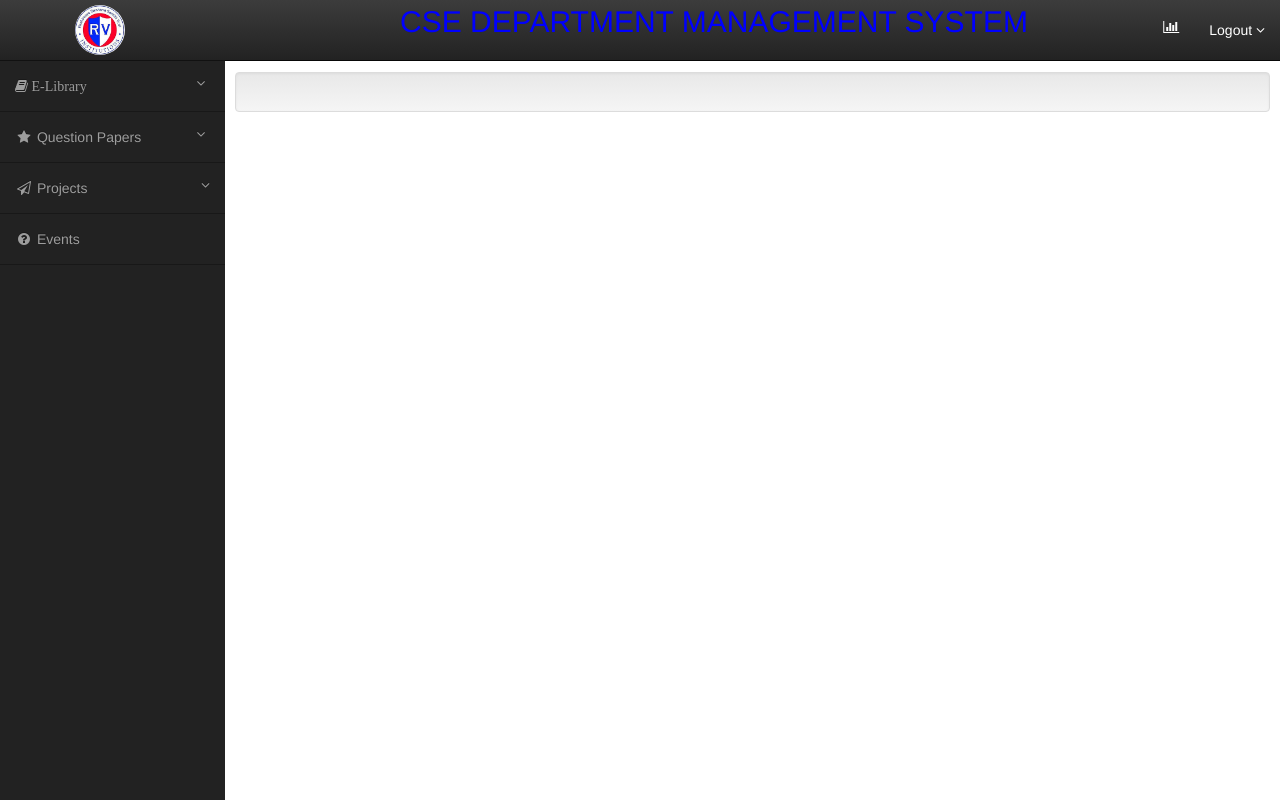
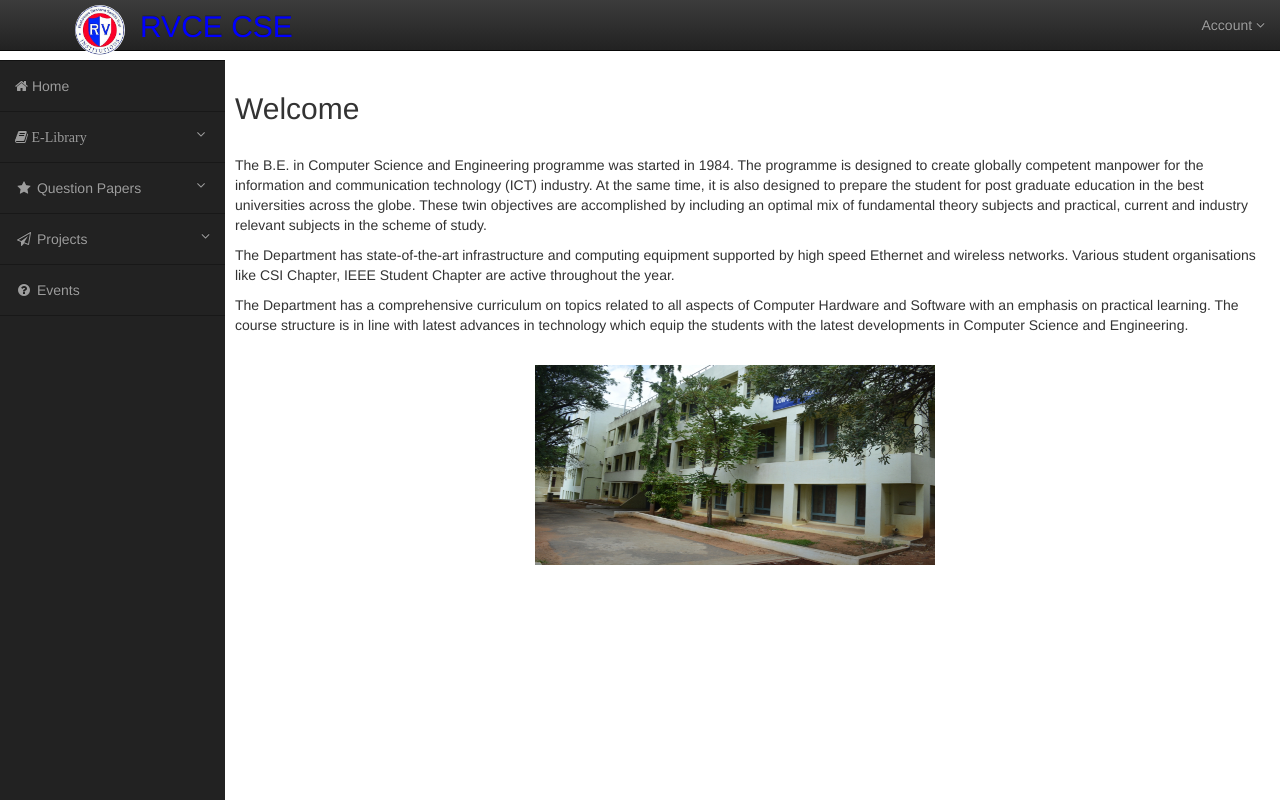
Before and after one commit to viggyr/cse-tracker, a website: page Public/home.html in a window 1280 px wide. Drawn offline with Linux system fonts and the light colour scheme.

Commit message:
home and booksearch

```diff
--- a/Public/home.html
+++ b/Public/home.html
@@ -2,11 +2,12 @@
 <head>
  <link href="css/font-awesome.min.css" rel="stylesheet"/>
  <link href="css/font-awesome.css" rel="stylesheet"/>
+ <link href="css/style.css" rel="stylesheet"/>
 <link href="css/bootstrap.css" rel="stylesheet"/>
 <link href="css/bootstrap-theme.css" rel="stylesheet"/>
 <link href="css/sidebar.css" rel="stylesheet"/>
 <script src="js/jquery.js"></script>
-<script src="js/bootstrap.min.js"></script>
+
 <script src="js/bootstrap.js"></script>
 <script src="js/side.js" type="text/javascript"></script>
 <style>
@@ -22,14 +23,16 @@
     border-radius: 50}
 </style>
 </head>
-<body>
+<body id="home_body">
 <div id="throbber" style="display:none; min-height:120px;"></div>
 <div id="noty-holder"></div>
 <div id="wrapper">
     <!-- Navigation -->
+
     <nav class="navbar navbar-inverse navbar-fixed-top" role="navigation">
         <!-- Brand and toggle get grouped for better mobile display -->
-        <div class="navbar-header">
+        <div class="container-fluid">
+            <div class="navbar-header">
             <button type="button" class="navbar-toggle" data-toggle="collapse" data-target=".navbar-ex1-collapse">
 
                 <span class="sr-only">Toggle navigation</span>
@@ -40,17 +43,16 @@
             <div class="navbar-brand" style="float-left">
                 <img src="images/rv-logo.JPG" style="width:50px;height:50px;margin-left:60px" class="crop">
             </div>
-            <div>
-                <h2 style="margin-top:5px;margin-left:400px;color:blue">CSE DEPARTMENT MANAGEMENT SYSTEM</h2>
+           <div class="navbar-brand">
+                <h2 style="margin-top:5px;color:blue">RVCE CSE</h2>
             </div>
         </div>
-        <!-- Top Menu Items -->
-        <ul class="nav navbar-right top-nav">
-            <li><a href="#" data-placement="bottom" data-toggle="tooltip" href="#" data-original-title="Stats"><i class="fa fa-bar-chart-o"></i>
-                </a>
-            </li>
+
+
+<ul class="nav navbar-nav navbar-right">
+
             <li class="dropdown">
-                <a href="#" class="dropdown-toggle" data-toggle="dropdown">Logout <b class="fa fa-angle-down"></b></a>
+                <a href="#" class="dropdown-toggle" data-toggle="dropdown">Account <b class="fa fa-angle-down"></b></a>
                 <ul class="dropdown-menu">
                     <li><a href="#"><i class="fa fa-fw fa-user"></i> Edit Profile</a></li>
                     <li><a href="#"><i class="fa fa-fw fa-cog"></i> Change Password</a></li>
@@ -59,9 +61,17 @@
                 </ul>
                </li>
             </ul>
+
+        </div>
+
+
+        <!-- Top Menu Items -->
                  <!-- Sidebar Menu Items - These collapse to the responsive navigation menu on small screens -->
         <div class="collapse navbar-collapse navbar-ex1-collapse">
             <ul class="nav navbar-nav side-nav">
+                <li>
+                    <a href="home3.html" target="_self"><i class="fa fa-home" aria-hidden="true"></i> Home</a>
+                </li>
                 <li>
                     <a href="#" data-toggle="collapse" class="fa fa-book" data-target="#submenu-1"><i></i> E-Library <i class="fa fa-fw fa-angle-down pull-right"></i></a>
                     <ul id="submenu-1" class="collapse">
@@ -91,16 +101,39 @@
         </div>
     </nav>
 
-    <div id="page-wrapper">
-        <div class="container-fluid">
-            <!-- Page Heading -->
-            <div class="row" id="main" >
-                <div class="col-sm-12 col-md-12 well" id="content">
-                </div>
+
+    <div id="page-wrapper" class="cform">
+        <!--<form class="form-inline" >
+              <div class="form-group">
+              <div class="input-group">
+              <div class="input-group-addon"><span class="glyphicon glyphicon-book"></span></div>
+
+                <input type="text" class="form-control" id="exampleInputName2" placeholder="Book Title">
+              </div>
+              </div>
+              <div class="form-group">
+              <div class="input-group">
+                  <div class="input-group-addon"><span class="glyphicon glyphicon-user"></span></div>
+
+                <input type="email" class="form-control" id="exampleInputEmail2" placeholder="Author">
+              </div>
+              <button type="submit" class="btn btn btn-primary">Search</button>
+              </div>
+
+        </form> -->
+        <!-- /.container-fluid -->
+        <div style="overflow:hidden" id="content">
+            <h2>Welcome</h2>
+            <br>
+             <p> The B.E. in Computer Science and Engineering programme was started in 1984. The programme is designed to create globally competent manpower for the information and communication technology (ICT) industry. At the same time, it is also designed to prepare the student for post graduate education in the best universities across the globe. These twin objectives are accomplished by including an optimal mix of fundamental theory subjects and practical, current and industry relevant subjects in the scheme of study.</p>
+             <p> The Department has state-of-the-art infrastructure and computing equipment supported by high speed Ethernet and wireless networks. Various student organisations like CSI Chapter, IEEE Student Chapter are active throughout the year.</p>
+             <p>The Department has a comprehensive curriculum on topics related to all aspects of Computer Hardware and Software with an emphasis on practical learning. The course structure is in line with latest advances in technology which equip the students with the latest developments in Computer Science and Engineering.</p>
+             <br>
+            <div> <img src="images/dept_img.JPG" style="width:400px;height:200px;margin-left:300px"></img>
             </div>
-            <!-- /.row -->
+             </br>
         </div>
-        <!-- /.container-fluid -->
+
     </div>
 </div>
 <script type="text/javascript">
```
